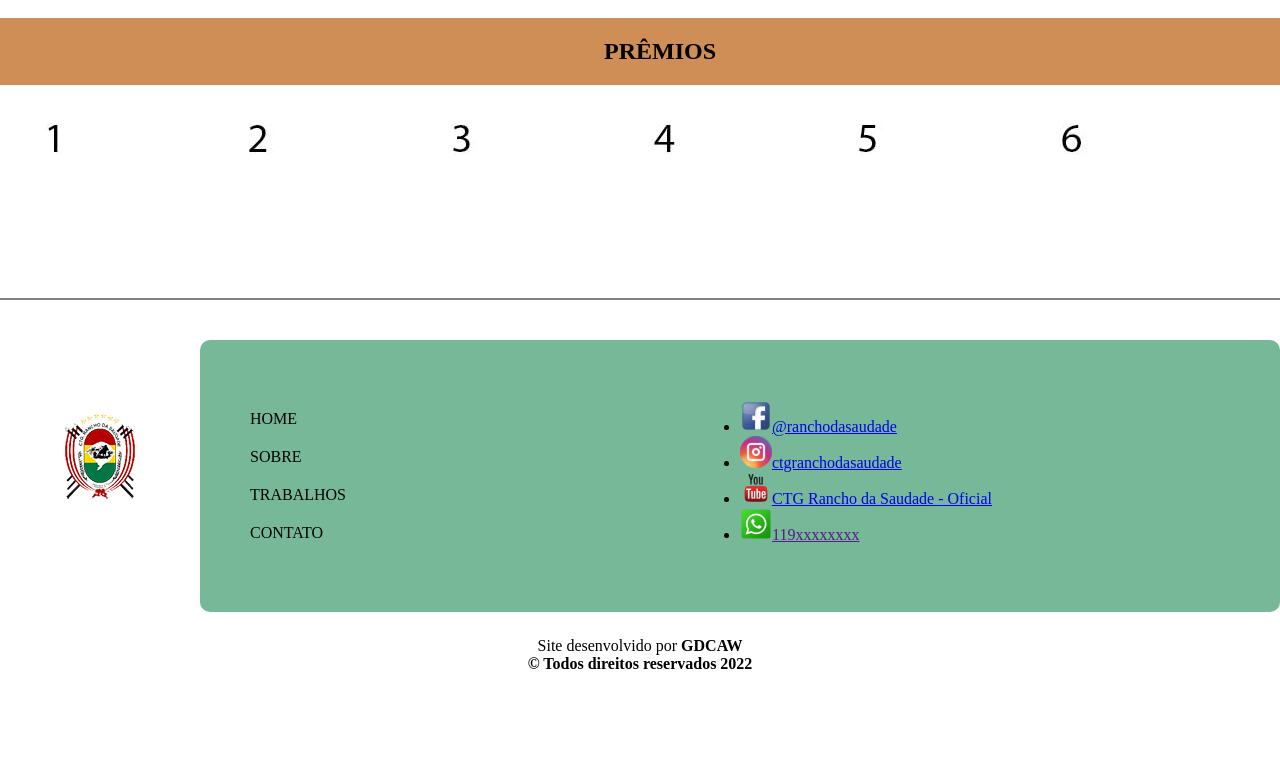
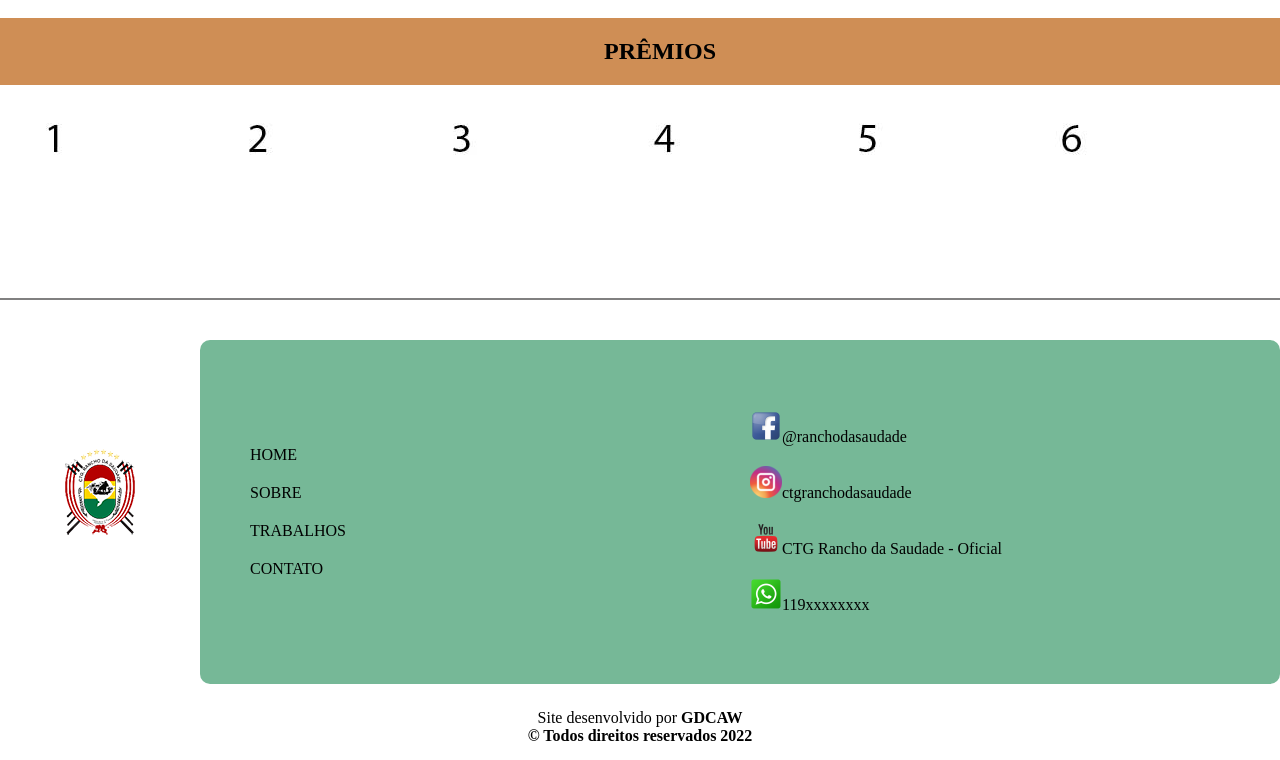
Before and after one commit to CTG-Ranchodasaudade/website, a plain HTML site: page index.html in a window 1280 px wide. Shown: the part 3203-3963 px from the top of the page. Before the commit the page ends 3891 px from the top, so only its background shows below. Drawn offline with Linux system fonts and the light colour scheme.

Commit message:
update footer

```diff
--- a/css/style_main.css
+++ b/css/style_main.css
@@ -281,6 +281,8 @@ footer {
 }
 
 #map_left {
+    display: flex;
+    align-items: center;
     width: 50%;
 }
 
@@ -308,8 +310,22 @@ footer {
     width: 50%;
 }
 
+#map_right ul {
+    display: flex;
+    flex-direction: column;
+    align-items: flex-start;
+    float: left;
+}
+
 #map_right ul li{
+    display: block;
     text-decoration: none;
+    margin: 10px;
+}
+
+#map_right ul li a {
+    text-decoration: none;
+    color: black;
 }
 
 #dev {
```
